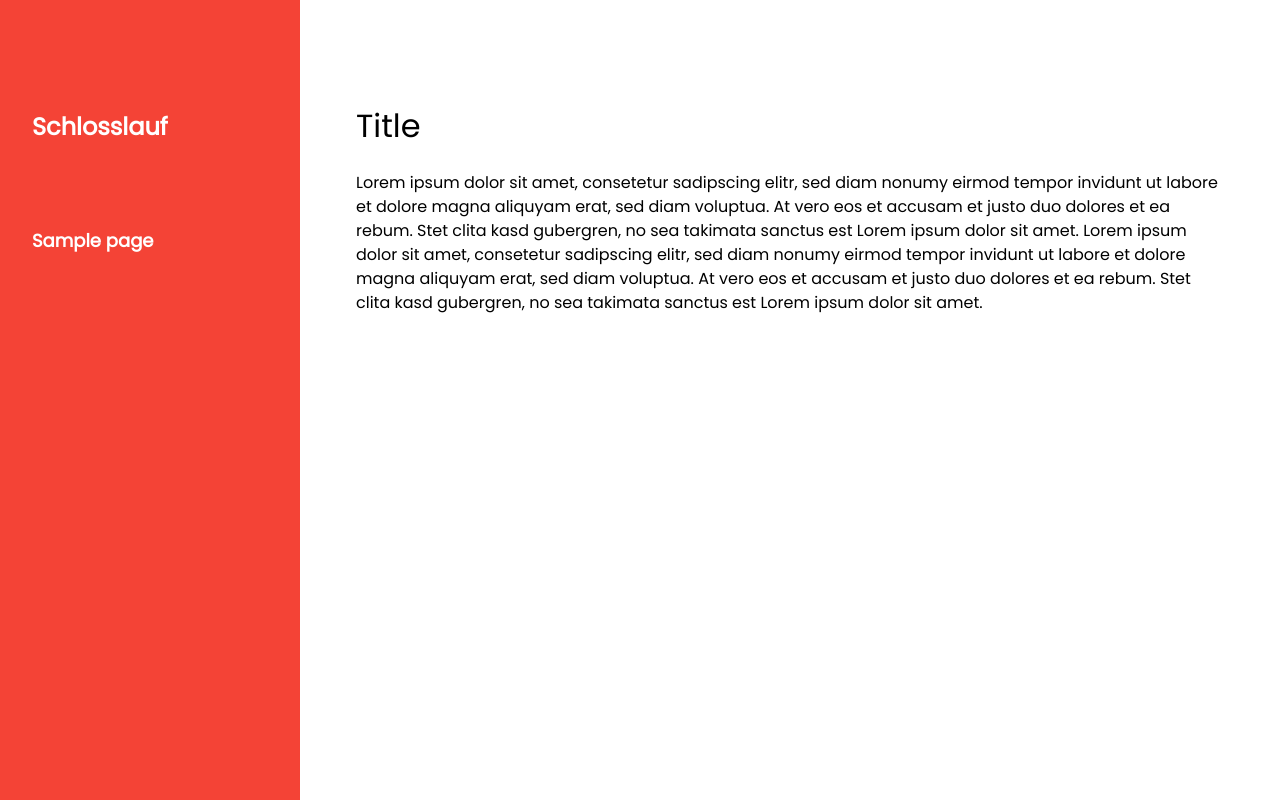
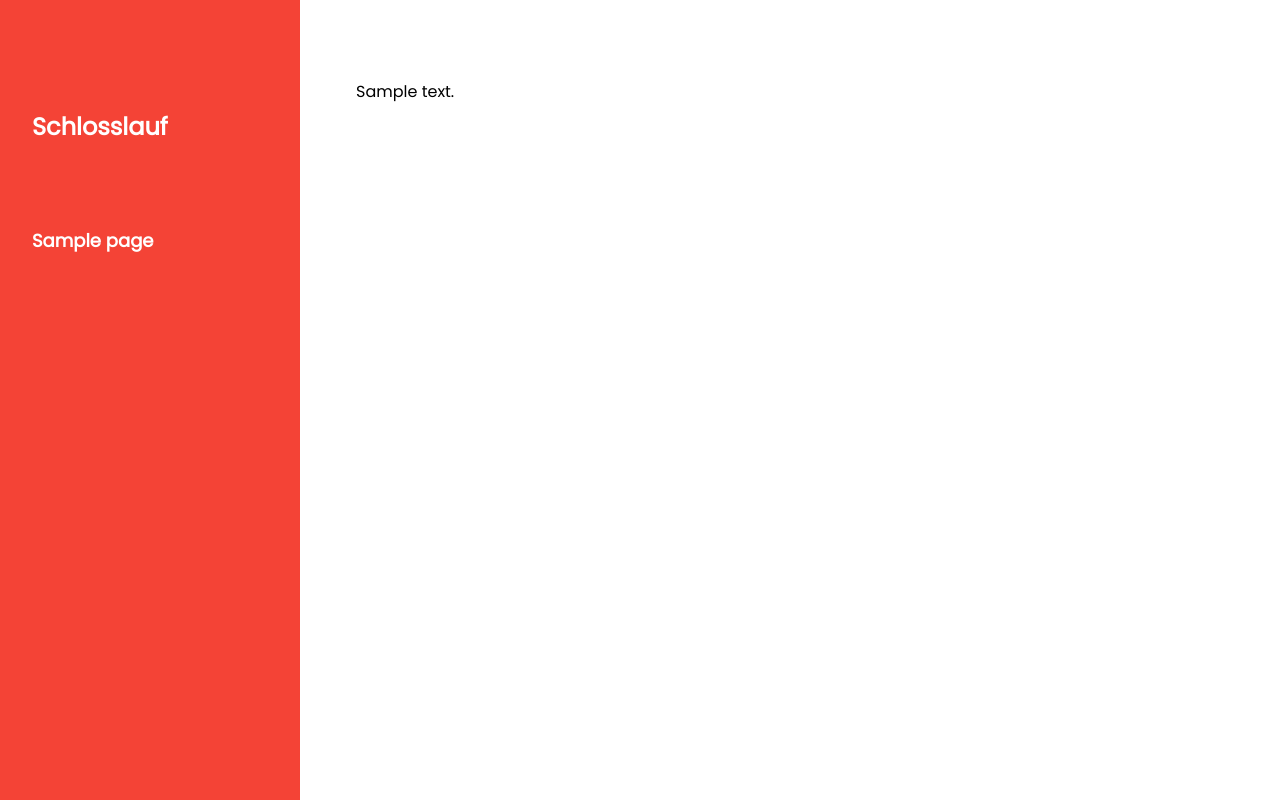
Before and after one commit to ConsoleArgonaut/Castle-Run-Website, a PHP site: page /index.php?siteId=1 in a window 1280 px wide. Run offline with PHP 8.4, Linux system fonts and the light colour scheme; the visitor is signed in with stand-in values (Sample User, id 1); tables that the repository leaves empty hold one stand-in row (values such as "Sample post"); some libraries are stand-ins or nearby versions.

Commit message:
prints page content

```diff
--- a/www/assets/include/conectionDatabase.php
+++ b/www/assets/include/conectionDatabase.php
@@ -21,7 +21,7 @@ function getTitles (){
 }
 
 function getPage (){
-    $query = mysqli_query(connectDB(), "select text from `pages` where Id like ".GET['siteId']);
+    $query = mysqli_query(connectDB(), "select text from `pages` where Id like ". $_GET['siteId']);
     $page = mysqli_fetch_object($query);
     mysqli_close(connectDB()); // Closing Connection
     return $page;
--- a/www/assets/include/pageManager.php
+++ b/www/assets/include/pageManager.php
@@ -20,11 +20,13 @@
     }
 
     function page_writeContent(){
-
         $isLoggedIn = isLoggedin();
 
         if ($isLoggedIn == true) {
-            echo '<h1>Title</h1><p>Lorem ipsum dolor sit amet, consetetur sadipscing elitr, sed diam nonumy eirmod tempor invidunt ut labore et dolore magna aliquyam erat, sed diam voluptua. At vero eos et accusam et justo duo dolores et ea rebum. Stet clita kasd gubergren, no sea takimata sanctus est Lorem ipsum dolor sit amet. Lorem ipsum dolor sit amet, consetetur sadipscing elitr, sed diam nonumy eirmod tempor invidunt ut labore et dolore magna aliquyam erat, sed diam voluptua. At vero eos et accusam et justo duo dolores et ea rebum. Stet clita kasd gubergren, no sea takimata sanctus est Lorem ipsum dolor sit amet.</p>';
+            foreach (getPage() as $page) {
+                echo $page;
+            }
+            //echo '<h1>Title</h1><p>Lorem ipsum dolor sit amet, consetetur sadipscing elitr, sed diam nonumy eirmod tempor invidunt ut labore et dolore magna aliquyam erat, sed diam voluptua. At vero eos et accusam et justo duo dolores et ea rebum. Stet clita kasd gubergren, no sea takimata sanctus est Lorem ipsum dolor sit amet. Lorem ipsum dolor sit amet, consetetur sadipscing elitr, sed diam nonumy eirmod tempor invidunt ut labore et dolore magna aliquyam erat, sed diam voluptua. At vero eos et accusam et justo duo dolores et ea rebum. Stet clita kasd gubergren, no sea takimata sanctus est Lorem ipsum dolor sit amet.</p>';
 
         } else {
             echo file_get_contents('./assets/include/loginPage.php');
```
